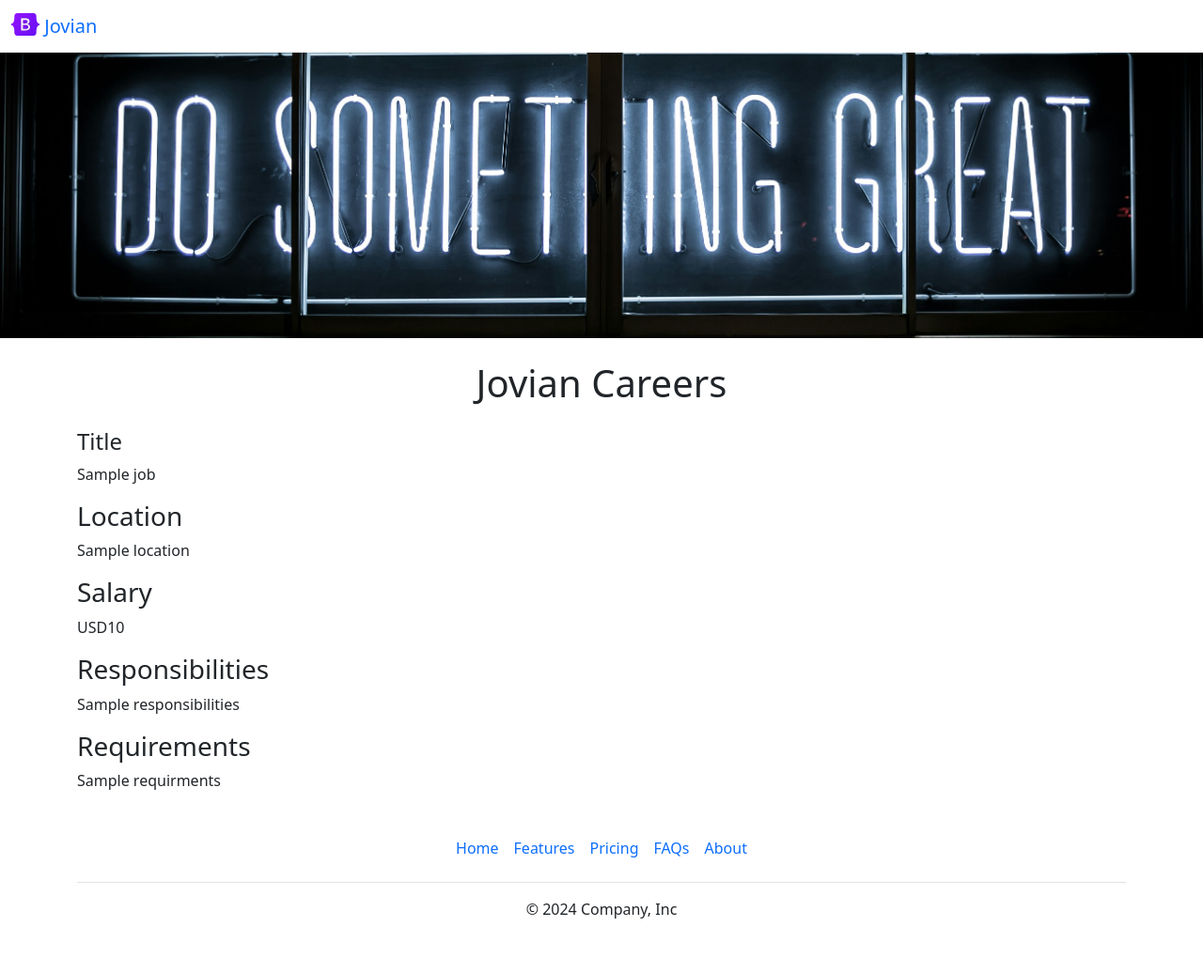
After one commit to riaj87/careers-website, a Flask app: template templates/jobpage.html in a window 1280 px wide. The commit adds this page. Shown: the whole page at 94% size. Run offline with Flask 3, Linux system fonts and the light colour scheme; the template is opened without the code that fills it: most values are stand-ins (such as "Sample title", 1, 10 or a date in 2020).

Commit message:
Dynamic Page

```diff
--- a/app.py
+++ b/app.py
@@ -1,34 +1,13 @@
 from flask import Flask, render_template, jsonify
-from database import load_jobs_from_db
+from database import load_jobs_from_db, load_job_from_db
 
 app = Flask(__name__)
-
-# JOBS = [{
-#     'id': 1,
-#     'title': 'Data Analyst',
-#     'location': 'Bengaluru, India',
-#     'salary': 'Rs. 90,000'
-# }, {
-#     'id': 2,
-#     'title': 'Data Scientist',
-#     'location': 'Delhi, India',
-#     'salary': 'Rs. 15,00,000'
-# }, {
-#     'id': 3,
-#     'title': 'Frontend Engineer',
-#     'location': 'Remote',
-# }, {
-#     'id': 4,
-#     'title': 'Backend Engineer',
-#     'location': 'San Francisco, USA',
-#     'salary': '$150,000'
-# }]
 
 
 @app.route('/')
 def test():
     jobs = load_jobs_from_db()
-    return render_template('home.html', jobs=jobs, company_name='Jovian')
+    return render_template('home.html', jobs=jobs)
 
 
 @app.route("/api/jobs")
@@ -37,5 +16,13 @@ def list_jobs():
     return jsonify(jobs)
 
 
+@app.route("/job/<id>")
+def show_job(id):
+    job = load_job_from_db(id)
+    if not job:
+        return "Not Found", 404
+    return render_template('jobpage.html', job=job)
+
+
 if __name__ == "__main__":
     app.run(host='0.0.0.0', debug=True)
--- /dev/null
+++ b/templates/banner.html
@@ -0,0 +1,9 @@
+<style>
+  #banner{
+    height: 360px;
+    width: 100%;
+    object-fit: cover;
+    margin-bottom: 16px;
+  }
+</style>
+<img class="img-fluid" id='banner' src='https://5ea2b7c9-531a-4c8b-9128-652a5cb9d3c7-00-xzkrt4b5ifnl.worf.replit.dev/static/banner.jpg' height='320'>
--- /dev/null
+++ b/templates/bootstrap.html
@@ -0,0 +1,5 @@
+<meta charset="UTF-8">
+<meta name="viewport" content="width=device-width, initial-scale=1.0">
+<meta http-equiv="X-UA-Compatible" content="ie=edge">
+<!-- Bootstrap CSS -->
+<link href="https://cdn.jsdelivr.net/npm/bootstrap@5.0.2/dist/css/bootstrap.min.css" rel="stylesheet" integrity="sha384-EVSTQN3/azprG1Anm3QDgpJLIm9Nao0Yz1ztcQTwFspd3yD65VohhpuuCOmLASjC" crossorigin="anonymous">
--- a/templates/jobitem.html
+++ b/templates/jobitem.html
@@ -6,8 +6,8 @@
       <div><b>Salary:</b> {{ job['salary'] }}</div>
     {% endif %}
   </div>
-  <div class="col-3">
-    <button type="button" class="btn btn-outline-primary">Apply</button>
+  <div class="col-2 padd-right:16px">
+    <a href="/job/{{job['id']}}"type="button" class="btn btn-outline-primary">Apply</a>
   </div>
 
 </div>
--- /dev/null
+++ b/templates/jobpage.html
@@ -0,0 +1,24 @@
+<!DOCtype html>
+<html lang="en">
+  <head>
+    <title>Jovian Careers</title>
+    {% include 'bootstrap.html' %}
+  </head>
+  <body>
+    {% include 'nav.html' %}
+    {% include 'banner.html' %}
+     <div class='container'>
+       <h1 class="text-center mt-2 mb-4">Jovian Careers</h1>
+       <h4>Title</h4>
+       <p>{{job.title}}</p>
+       <h3>Location</h3>
+       <p>{{job.location}}</p>
+       <h3>Salary</h3>
+       <p>{{job.currency}}{{job.salary}}</p>
+       <h3>Responsibilities</h3>
+       <p>{{job.responsibilities}}</p>
+       <h3>Requirements</h3>
+       <p>{{ job.requirments }}</p>
+     </div>
+    {% include 'footer.html' %}
+  </body>
--- a/templates/nav.html
+++ b/templates/nav.html
@@ -1,6 +1,6 @@
 <nav class="navbar shadow-sm fixed-top bg-white">
   <div class="container-fluid">
-    <a class="navbar-brand" href="#">
+    <a class="navbar-brand" href="/">
       <img src="/static/logo.svg" alt="Logo" width="30" height="24" class="d-inline-block align-text-top">
       Jovian
     </a>
```
Also changed, not shown: database.py (+13 -1 lines), templates/home.html (+5 -15 lines).
